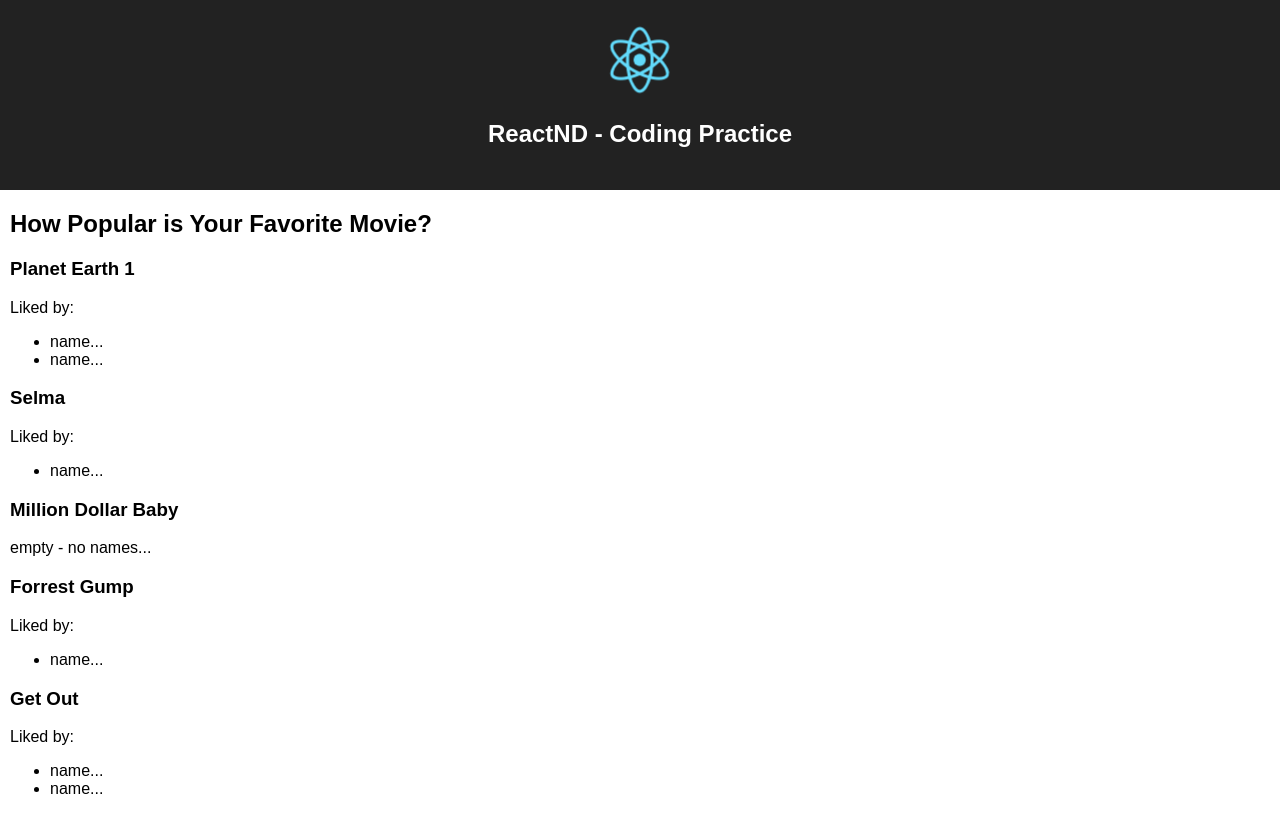
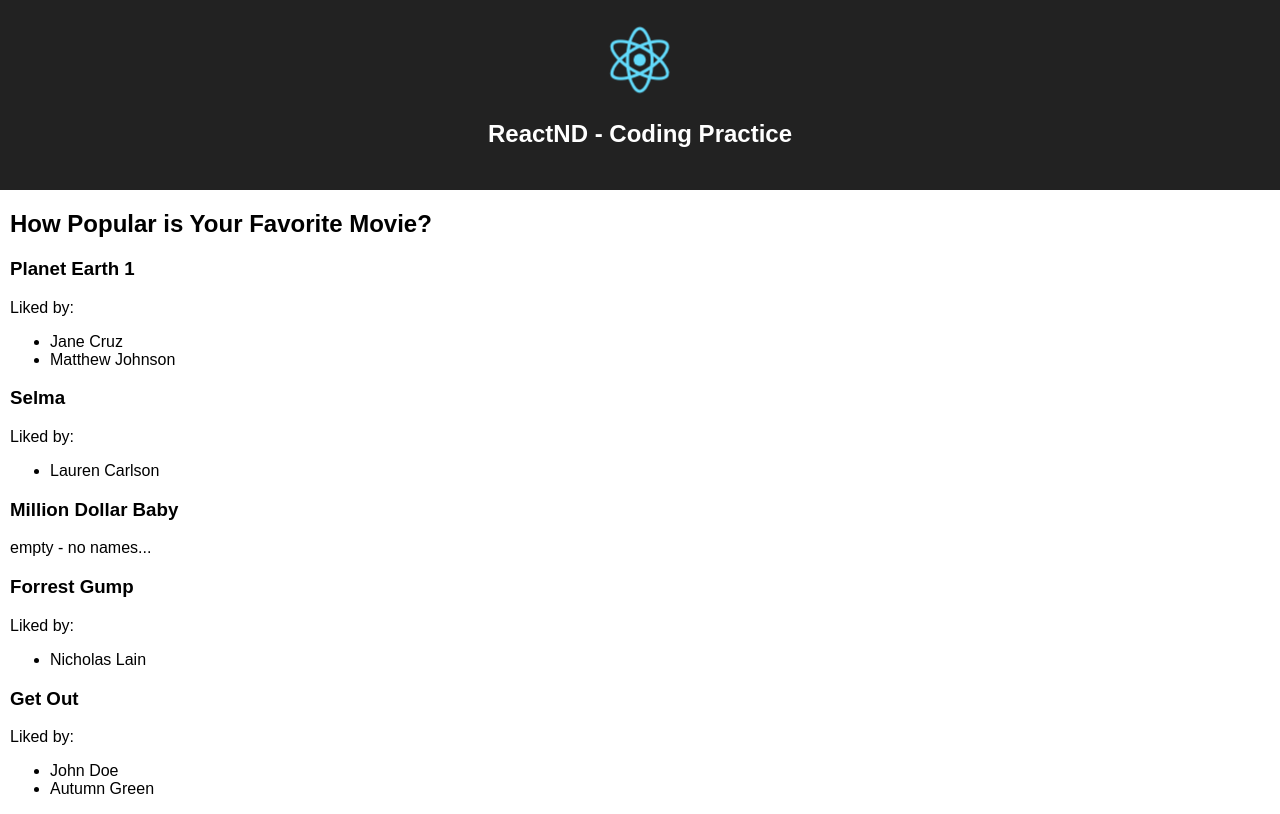
Before and after one commit to james-priest/reactnd-ex2-passing-data-csb, a React (Create React App) app: page / in a window 1280 px wide. Built offline with nearby package versions, Linux system fonts and the light colour scheme.

Commit message:
feat: Resolve user.name from profile.userID

```diff
--- a/src/UserList.js
+++ b/src/UserList.js
@@ -6,14 +6,14 @@ class UserList extends Component {
     const filteredProfiles = profiles.filter(
       profile => Number(profile.favoriteMovieID) === movieID
     );
-    console.log(filteredProfiles);
+    // console.log(filteredProfiles);
     if (filteredProfiles.length > 0) {
       return (
-        <div key={filteredProfiles.id}>
+        <div>
           <p>Liked by:</p>
           <ul>
             {filteredProfiles.map(profile => (
-              <li>name...</li>
+              <li key={profile.userID}>{users[profile.userID].name}</li>
             ))}
           </ul>
         </div>
```
